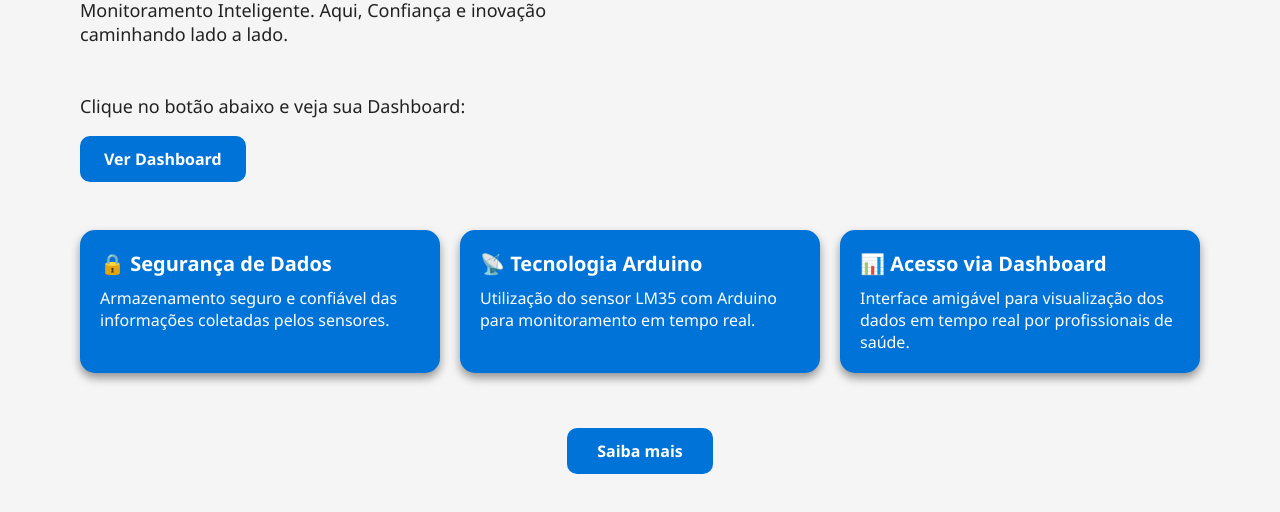
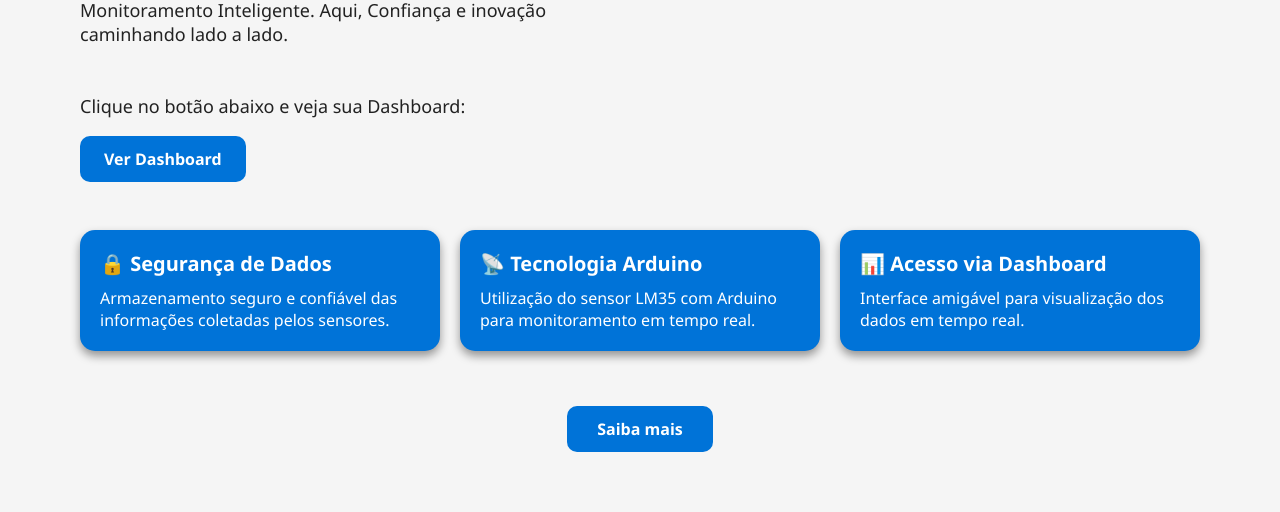
Before and after one commit to mcsscalabrin/Grupo09-PI, a plain HTML site: page Site_Institucional/inicio.html in a window 1280 px wide. Shown: the part 194-706 px from the top of the page. Drawn offline with Linux system fonts and the light colour scheme.

Commit message:
Modificações no css e html

```diff
--- a/Site_Institucional/inicio.html
+++ b/Site_Institucional/inicio.html
@@ -37,7 +37,7 @@
         </div>
         <div class="sobre-card">
           <h2>📊 Acesso via Dashboard</h2>
-          <p>Interface amigável para visualização dos dados em tempo real por profissionais de saúde.</p>
+          <p>Interface amigável para visualização dos dados em tempo real.</p>
         </div>
       </section>
 
```
